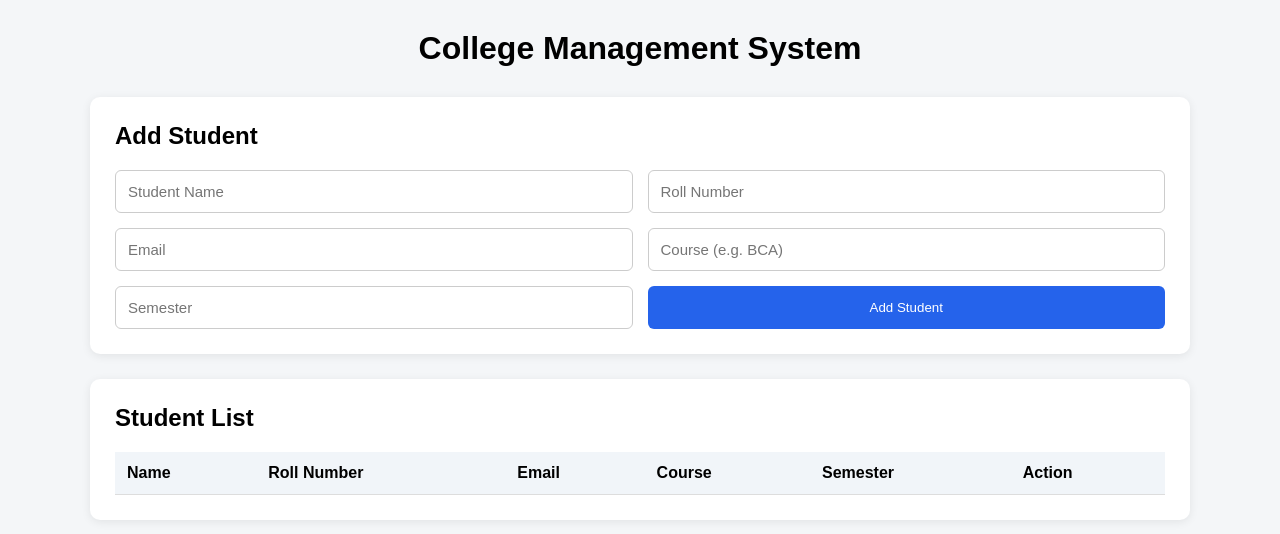
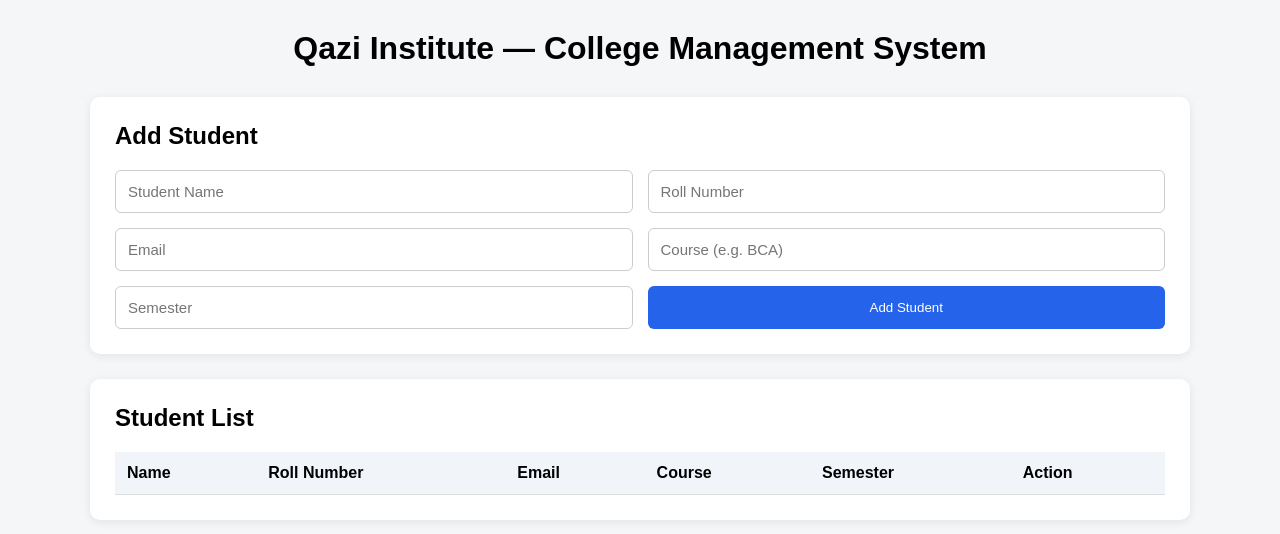
Before and after one commit to shariquehaseeb784-png/college-management-system, a website: page public/index.html in a window 1280 px wide. Drawn offline with Linux system fonts and the light colour scheme; no server answers; sample sign-in values are in the browser's storage.

Commit message:
Apply Qazi Institute branding

```diff
--- a/public/index.html
+++ b/public/index.html
@@ -3,7 +3,7 @@
 <head>
     <meta charset="UTF-8">
     <meta name="viewport" content="width=device-width, initial-scale=1.0">
-    <title>College Management System</title>
+    <title>Qazi Institute — College Management System</title>
     <link rel="stylesheet" href="style.css">
 </head>
 
@@ -11,7 +11,7 @@
 
     <div class="container">
 
-        <h1>College Management System</h1>
+        <h1>Qazi Institute — College Management System</h1>
 
         <div class="card">
             <h2>Add Student</h2>
```
